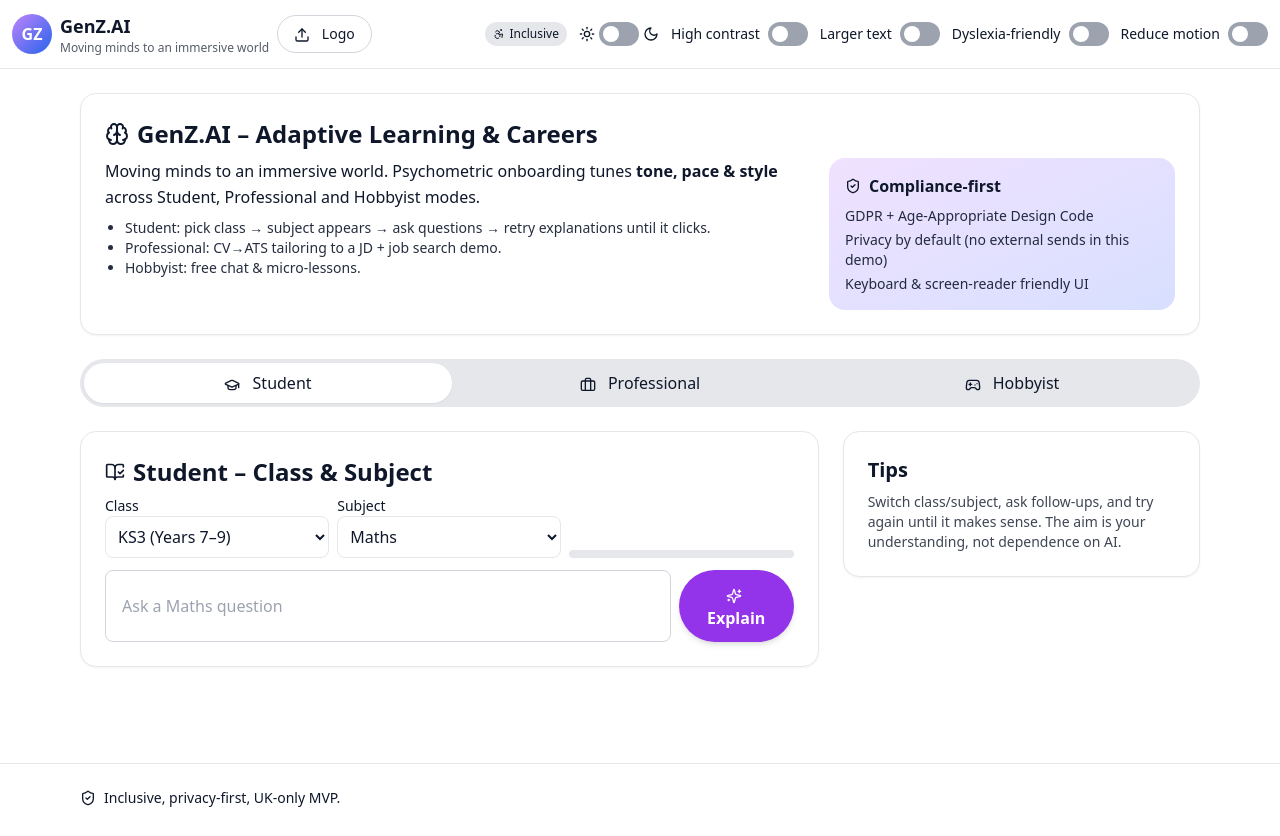
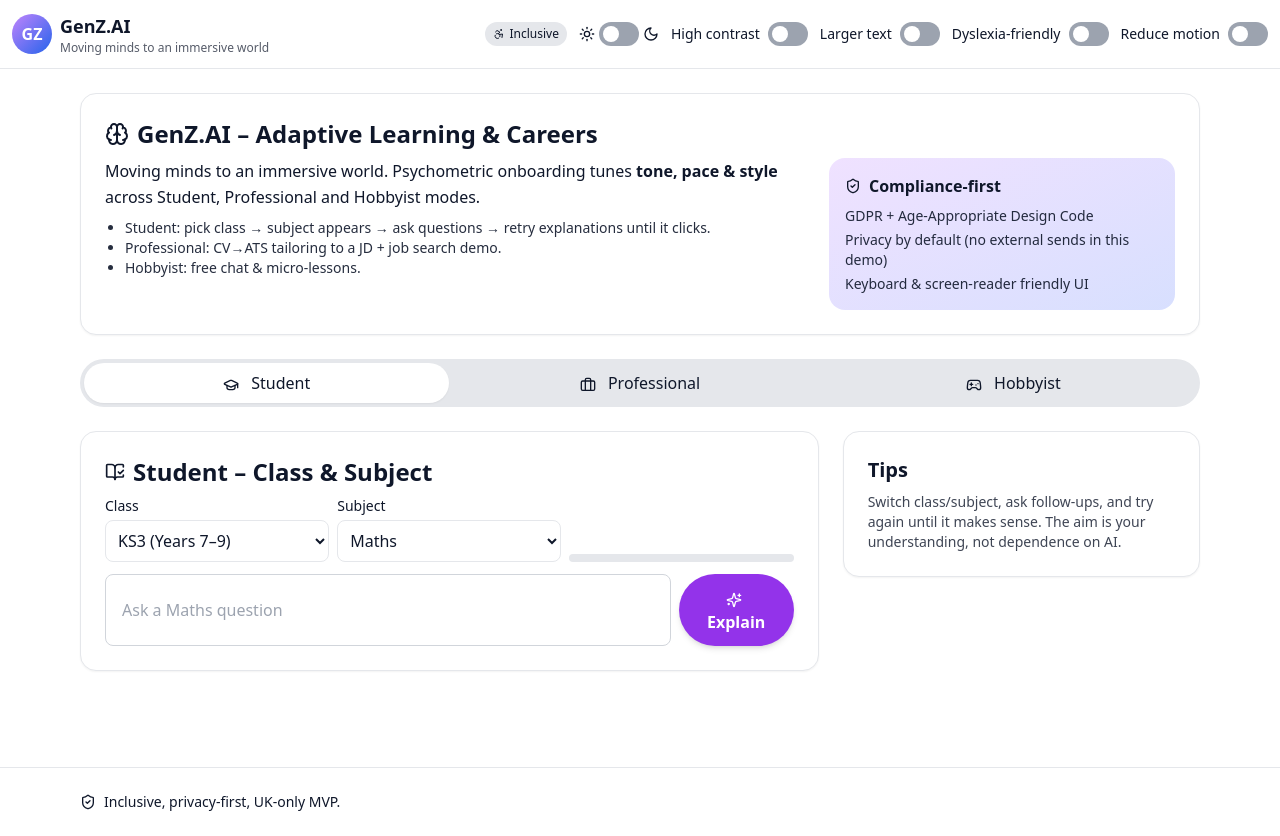
Before and after one commit to JeniferPushparaj07/genzai-mvp-uk-sample, a React (Vite) app: page / in a window 1280 px wide. Both pictures are taken after a click on the button "Save & Continue". Built offline with nearby package versions, Linux system fonts and the light colour scheme.

Commit message:
Update App.jsx

```diff
--- a/src/App.jsx
+++ b/src/App.jsx
@@ -128,7 +128,6 @@ const UK_CLASSES = {
 
 // Main application component
 export default function GenZAI_MVP_v3() {
-  const [logoSrc, setLogoSrc] = useLocalStorage("genzai_logo", "");
   const [tagline] = useState("Moving minds to an immersive world");
 
   // State for accessibility settings
@@ -164,9 +163,8 @@ export default function GenZAI_MVP_v3() {
   return (
     <div className={appClass}>
       <a href="#main" className="sr-only focus:not-sr-only focus:absolute focus:top-2 focus:left-2 bg-purple-600 text-white rounded px-3 py-1">Skip to content</a>
-      <header className="sticky top-0 z-50 border-b border-gray-200 dark:border-gray-700 p-3 flex items-center gap-3 backdrop-blur supports-[backdrop-filter]:bg-white/60 dark:supports-[backdrop-filter]:bg-gray-900/60">
-        <LogoArea logoSrc={logoSrc} setLogoSrc={setLogoSrc} />
-        <div className="flex-1" />
+      <header className="sticky top-0 z-50 border-b border-gray-200 dark:border-gray-700 p-3 flex items-center justify-between gap-3 backdrop-blur supports-[backdrop-filter]:bg-white/60 dark:supports-[backdrop-filter]:bg-gray-900/60 flex-wrap">
+        <LogoArea />
         <A11yBar
           dark={dark}
           setDark={setDark}
@@ -189,33 +187,33 @@ export default function GenZAI_MVP_v3() {
           <>
             {/* Tabs for different user modes */}
             <div className="mt-6">
-              <div className="flex bg-gray-200 dark:bg-gray-800 p-1 rounded-full space-x-1">
+              <div className="flex bg-gray-200 dark:bg-gray-800 p-1 rounded-full space-x-1 sm:space-x-2">
                 <button
                   onClick={() => setTab("student")}
                   className={cx(
-                    "flex-1 p-2 rounded-full font-medium transition-colors duration-200",
+                    "flex-1 p-2 rounded-full font-medium transition-colors duration-200 text-sm md:text-base",
                     tab === "student" ? "bg-white shadow-sm dark:bg-gray-700" : "hover:bg-gray-300 dark:hover:bg-gray-700"
                   )}
                 >
-                  <GraduationCap className="h-4 w-4 inline-block mr-2" /> Student
+                  <GraduationCap className="h-4 w-4 inline-block mr-1 md:mr-2" /> Student
                 </button>
                 <button
                   onClick={() => setTab("pro")}
                   className={cx(
-                    "flex-1 p-2 rounded-full font-medium transition-colors duration-200",
+                    "flex-1 p-2 rounded-full font-medium transition-colors duration-200 text-sm md:text-base",
                     tab === "pro" ? "bg-white shadow-sm dark:bg-gray-700" : "hover:bg-gray-300 dark:hover:bg-gray-700"
                   )}
                 >
-                  <Briefcase className="h-4 w-4 inline-block mr-2" /> Professional
+                  <Briefcase className="h-4 w-4 inline-block mr-1 md:mr-2" /> Professional
                 </button>
                 <button
                   onClick={() => setTab("hobby")}
                   className={cx(
-                    "flex-1 p-2 rounded-full font-medium transition-colors duration-200",
+                    "flex-1 p-2 rounded-full font-medium transition-colors duration-200 text-sm md:text-base",
                     tab === "hobby" ? "bg-white shadow-sm dark:bg-gray-700" : "hover:bg-gray-300 dark:hover:bg-gray-700"
                   )}
                 >
-                  <Gamepad2 className="h-4 w-4 inline-block mr-2" /> Hobbyist
+                  <Gamepad2 className="h-4 w-4 inline-block mr-1 md:mr-2" /> Hobbyist
                 </button>
               </div>
 
@@ -238,33 +236,16 @@ export default function GenZAI_MVP_v3() {
 }
 
 // ---------- Header Components ----------
-function LogoArea({ logoSrc, setLogoSrc }) {
-  const fileRef = useRef(null);
-
-  function onPick(e) {
-    const f = e.target.files?.[0];
-    if (!f) return;
-    const r = new FileReader();
-    r.onload = () => setLogoSrc(r.result);
-    r.readAsDataURL(f);
-  }
-
+function LogoArea() {
   return (
     <div className="flex items-center gap-2">
       <div className="h-10 w-10 rounded-full bg-gradient-to-br from-purple-400 to-blue-600 flex items-center justify-center overflow-hidden">
-        {logoSrc ? <img src={logoSrc} alt="GenZ.AI logo" className="h-full w-full object-cover" /> : <span className="text-white font-bold">GZ</span>}
+        <span className="text-white font-bold">GZ</span>
       </div>
       <div>
         <div className="font-bold text-lg">GenZ.AI</div>
         <div className="text-xs opacity-70">Moving minds to an immersive world</div>
       </div>
-      <input ref={fileRef} type="file" accept="image/*" className="hidden" onChange={onPick} />
-      <button
-        className="px-4 py-2 text-sm rounded-full border border-gray-300 dark:border-gray-600 bg-white dark:bg-gray-800 hover:bg-gray-100 dark:hover:bg-gray-700 transition-colors"
-        onClick={() => fileRef.current?.click()}
-      >
-        <Upload className="h-4 w-4 inline-block mr-2" /> Logo
-      </button>
     </div>
   );
 }
@@ -275,7 +256,7 @@ function A11yBar({
   reduceMotion, setReduceMotion
 }) {
   return (
-    <div className="flex items-center gap-3 text-sm">
+    <div className="flex items-center gap-3 text-sm flex-wrap justify-end">
       <span className="px-2 py-1 bg-gray-200 dark:bg-gray-800 rounded-full text-xs flex items-center gap-1">
         <Accessibility className="h-3 w-3" /> Inclusive
       </span>
@@ -506,11 +487,11 @@ function StudentMode({ profile, reduceMotion }) {
             </h2>
           </div>
           <div className="space-y-3">
-            <div className="grid md:grid-cols-3 gap-2">
+            <div className="grid grid-cols-1 sm:grid-cols-2 md:grid-cols-3 gap-2">
               <div>
                 <div className="text-sm font-medium">Class</div>
                 <select
-                  className="w-full border rounded-lg px-2 py-2 bg-transparent dark:bg-gray-700"
+                  className="w-full border rounded-lg px-2 py-2 bg-transparent dark:bg-gray-700 mt-1"
                   value={klass}
                   onChange={e => setKlass(e.target.value)}
                 >
@@ -520,7 +501,7 @@ function StudentMode({ profile, reduceMotion }) {
               <div>
                 <div className="text-sm font-medium">Subject</div>
                 <select
-                  className="w-full border rounded-lg px-2 py-2 bg-transparent dark:bg-gray-700"
+                  className="w-full border rounded-lg px-2 py-2 bg-transparent dark:bg-gray-700 mt-1"
                   value={subject}
                   onChange={e => setSubject(e.target.value)}
                 >
@@ -533,7 +514,7 @@ function StudentMode({ profile, reduceMotion }) {
                 </div>
               </div>
             </div>
-            <div className="flex gap-2">
+            <div className="flex flex-col sm:flex-row gap-2">
               <input
                 type="text"
                 placeholder={`Ask a ${subject} question`}
@@ -543,7 +524,7 @@ function StudentMode({ profile, reduceMotion }) {
               />
               <button
                 onClick={ask}
-                className="bg-purple-600 text-white px-6 py-3 rounded-full font-bold shadow-md hover:bg-purple-700 transition-colors"
+                className="bg-purple-600 text-white px-6 py-3 rounded-full font-bold shadow-md hover:bg-purple-700 transition-colors w-full sm:w-auto"
               >
                 <Sparkles className="h-4 w-4 inline-block mr-1" /> Explain
               </button>
@@ -623,21 +604,21 @@ function ATSTailor({ profile }) {
           value={jd}
           onChange={e => setJd(e.target.value)}
         />
-        <div className="flex items-center gap-3">
+        <div className="flex flex-col sm:flex-row items-start sm:items-center gap-3">
           <button
             onClick={tailor}
-            className="bg-purple-600 text-white px-6 py-3 rounded-full font-bold shadow-md hover:bg-purple-700 transition-colors"
+            className="bg-purple-600 text-white px-6 py-3 rounded-full font-bold shadow-md hover:bg-purple-700 transition-colors w-full sm:w-auto"
           >
             <Sparkles className="h-4 w-4 inline-block mr-2" /> Tailor
           </button>
           {score != null && (
-            <>
+            <div className="flex items-center gap-3 mt-2 sm:mt-0 w-full sm:w-auto">
               <span className="text-sm">Match:</span>
-              <div className="w-40 h-2 rounded-full bg-gray-200 dark:bg-gray-600">
+              <div className="w-full sm:w-40 h-2 rounded-full bg-gray-200 dark:bg-gray-600">
                 <div className="h-full bg-purple-600 rounded-full transition-all duration-300" style={{ width: `${score}%` }}></div>
               </div>
               <span className="text-sm font-medium">{score}%</span>
-            </>
+            </div>
           )}
         </div>
         {score != null && (
@@ -694,13 +675,13 @@ function JobSearchDemo() {
         </h2>
       </div>
       <div className="space-y-3">
-        <div className="grid grid-cols-3 gap-2">
+        <div className="grid grid-cols-1 sm:grid-cols-3 gap-2">
           <input
             type="text"
             value={keyword}
             onChange={e => setKeyword(e.target.value)}
             placeholder="Keyword"
-            className="col-span-2 px-4 py-2 rounded-lg border border-gray-300 dark:border-gray-600 bg-white dark:bg-gray-700"
+            className="sm:col-span-2 px-4 py-2 rounded-lg border border-gray-300 dark:border-gray-600 bg-white dark:bg-gray-700"
           />
           <input
             type="text"
@@ -711,7 +692,7 @@ function JobSearchDemo() {
           />
           <button
             onClick={search}
-            className="col-span-3 bg-purple-600 text-white px-6 py-3 rounded-full font-bold shadow-md hover:bg-purple-700 transition-colors"
+            className="col-span-1 sm:col-span-3 bg-purple-600 text-white px-6 py-3 rounded-full font-bold shadow-md hover:bg-purple-700 transition-colors"
           >
             Search
           </button>
@@ -758,7 +739,7 @@ function HobbyMode({ profile }) {
             </h2>
           </div>
           <div className="space-y-3">
-            <div className="flex gap-2">
+            <div className="flex flex-col sm:flex-row gap-2">
               <input
                 type="text"
                 placeholder="Ask anything"
@@ -769,7 +750,7 @@ function HobbyMode({ profile }) {
               />
               <button
                 onClick={send}
-                className="bg-purple-600 text-white px-6 py-3 rounded-full font-bold shadow-md hover:bg-purple-700 transition-colors"
+                className="bg-purple-600 text-white px-6 py-3 rounded-full font-bold shadow-md hover:bg-purple-700 transition-colors w-full sm:w-auto"
               >
                 Send
               </button>
```
